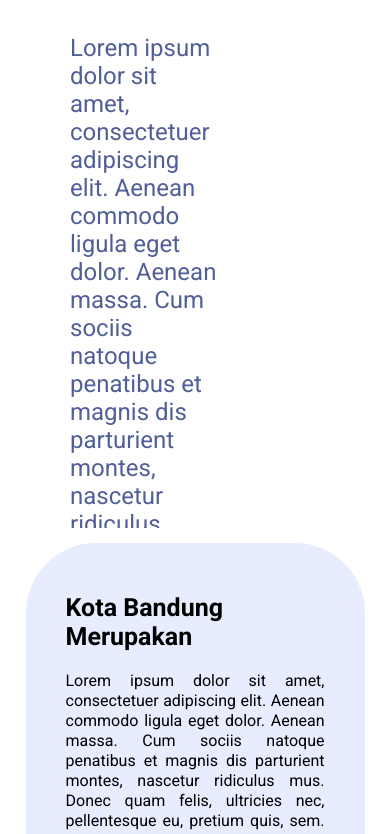
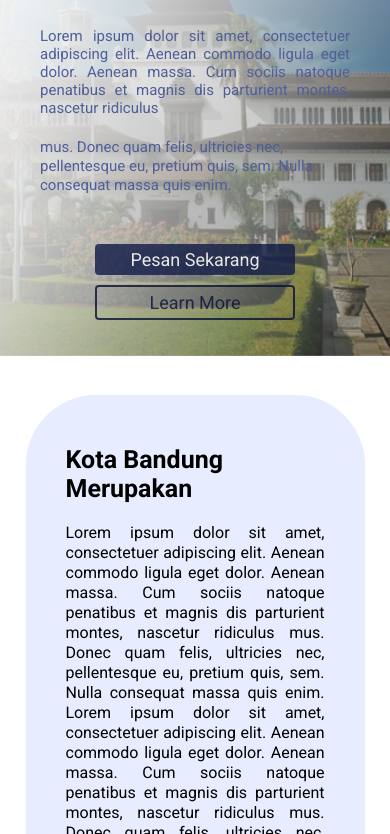
Before and after one commit to CEBA06/A06-Project, a plain HTML site: page index.html in a window 390 px wide. Shown: the part 302-1136 px from the top of the page. Drawn offline with Linux system fonts and the light colour scheme.

Commit message:
Syahril
update css mobile

```diff
--- a/src/css/style.css
+++ b/src/css/style.css
@@ -90,12 +90,12 @@ ul {
 }
 /* css om syahril */
 main {
-  height: 590px;
+  margin-top: 100px;
   padding: 70px;
   background-repeat: no-repeat;
   overflow: hidden;
   background-size: cover;
-  background-image: url("src/asset/Untitled-3.png")
+  background-image: url("../asset/Untitled-3.png")
 }
 .wrapper {
   width: 60%;
@@ -158,11 +158,33 @@ main {
   background-color: rgb(65, 68, 100);
 }
 @media only screen and (max-width: 600px) {
-  .wrapper{
-
-  }
-
-
+    main {
+      padding: 50px 40px;
+      background-position: center;
+      background-size: 800px;
+    }
+    .wrapper {
+      color: red;
+      width: 100%;
+   }
+   .wrapper h1 {
+     font-size: 25px;
+   }
+   .wrapper p{
+     font-size: 15px;
+     text-align: justify;
+   }
+   .wrapper p2 {
+    font-size: 15px;
+    text-align: justify;
+   }
+   .btn {
+     margin: 10px auto;
+     width: 200px;
+     display: block;
+     padding: 5px 0;
+    }
+}
 /* css om dika */
 section {
     padding: 5px;
```
